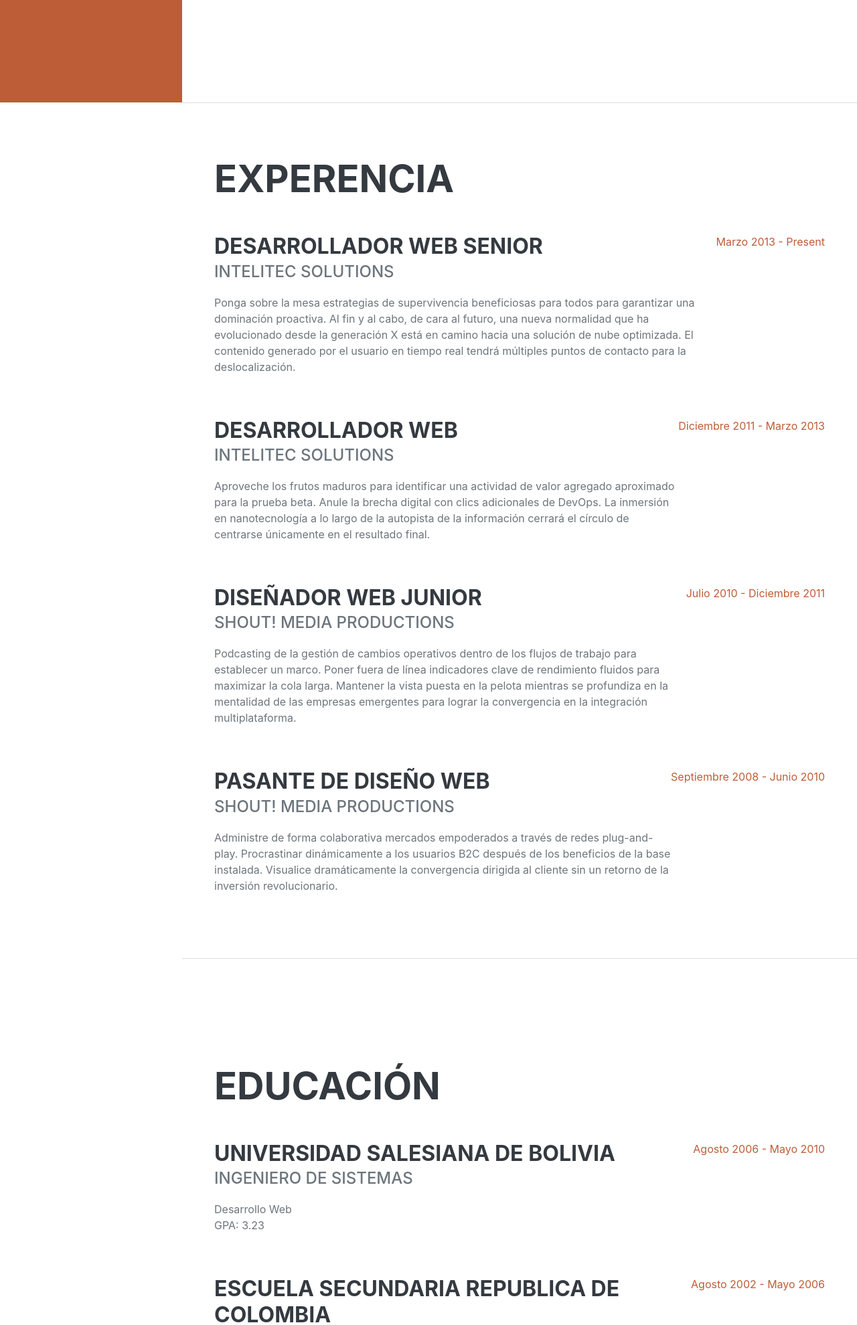
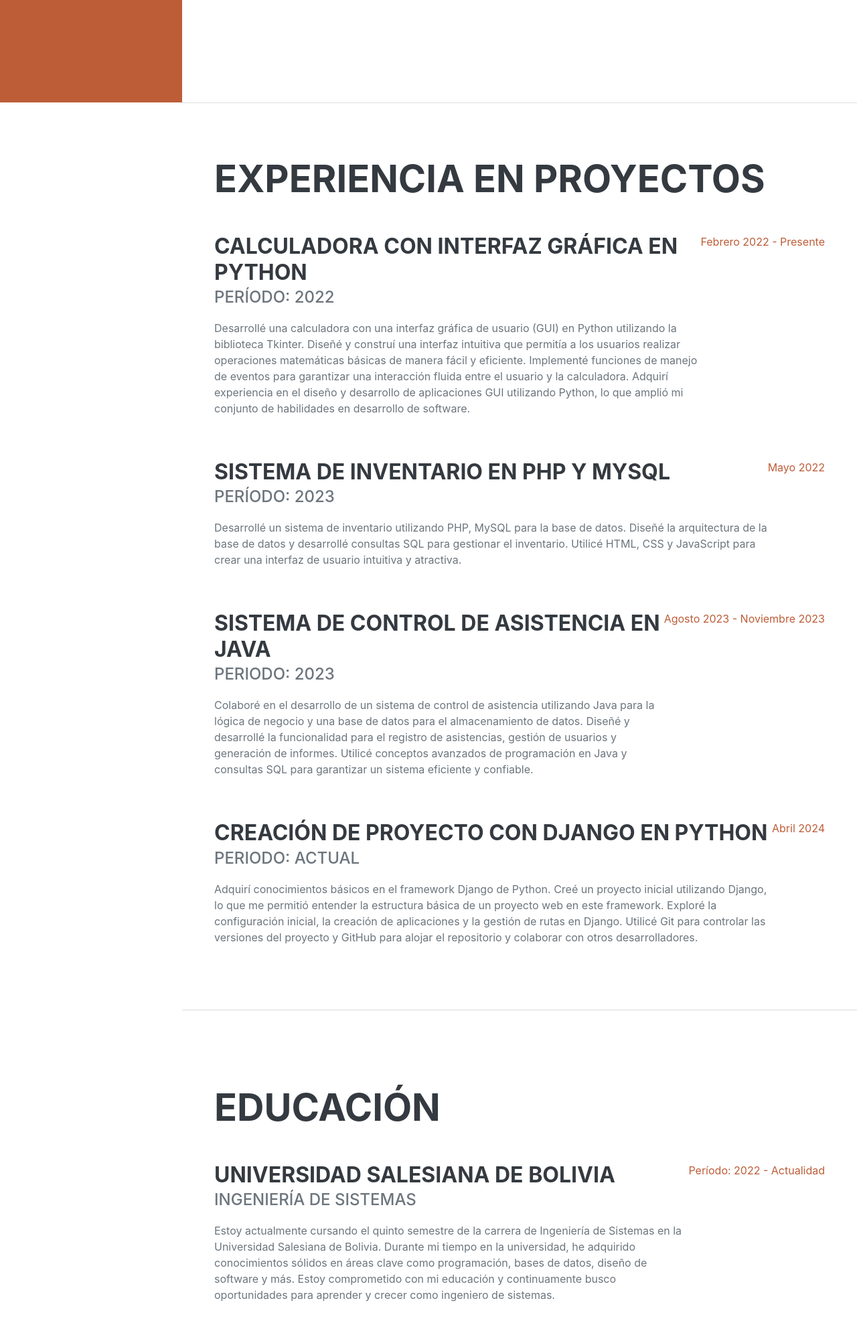
Before and after one commit to bismark7171/MiPortafolio, a Django app: page / in a window 1280 px wide. Shown: the part 647-2626 px from the top of the page at 67% size. Run offline with Django 5.2, Linux system fonts and the light colour scheme; some libraries are stand-ins or nearby versions; some web fonts are replaced.

Commit message:
actualizando secccion de educacion, sobre mi , experencia

```diff
--- a/templates/index.html
+++ b/templates/index.html
@@ -61,38 +61,48 @@
             <!-- Experience-->
             <section class="resume-section" id="experience">
                 <div class="resume-section-content">
-                    <h2 class="mb-5">Experencia</h2>
+                    <h2 class="mb-5">Experiencia en Proyectos</h2>
                     <div class="d-flex flex-column flex-md-row justify-content-between mb-5">
                         <div class="flex-grow-1">
-                            <h3 class="mb-0">Desarrollador web senior</h3>
-                            <div class="subheading mb-3">Intelitec Solutions</div>
-                            <p>Ponga sobre la mesa estrategias de supervivencia beneficiosas para todos para garantizar una dominación proactiva. Al fin y al cabo, de cara al futuro, una nueva normalidad que ha evolucionado desde la generación X está en camino hacia una solución de nube optimizada. El contenido generado por el usuario en tiempo real tendrá múltiples puntos de contacto para la deslocalización.</p>
+                            <h3 class="mb-0">Calculadora con Interfaz Gráfica en Python</h3>
+                            <div class="subheading mb-3">Período: 2022</div>
+                            <p>Desarrollé una calculadora con una interfaz gráfica de usuario (GUI) en Python utilizando la biblioteca Tkinter.
+                                Diseñé y construí una interfaz intuitiva que permitía a los usuarios realizar operaciones matemáticas básicas de manera fácil y eficiente.
+                                Implementé funciones de manejo de eventos para garantizar una interacción fluida entre el usuario y la calculadora.
+                                Adquirí experiencia en el diseño y desarrollo de aplicaciones GUI utilizando Python, lo que amplió mi conjunto de habilidades en desarrollo de software.</p>
                         </div>
-                        <div class="flex-shrink-0"><span class="text-primary">Marzo 2013 - Present</span></div>
+                        <div class="flex-shrink-0"><span class="text-primary">Febrero 2022 - Presente</span></div>
                     </div>
                     <div class="d-flex flex-column flex-md-row justify-content-between mb-5">
                         <div class="flex-grow-1">
-                            <h3 class="mb-0">Desarrollador web</h3>
-                            <div class="subheading mb-3">Intelitec Solutions</div>
-                            <p>Aproveche los frutos maduros para identificar una actividad de valor agregado aproximado para la prueba beta. Anule la brecha digital con clics adicionales de DevOps. La inmersión en nanotecnología a lo largo de la autopista de la información cerrará el círculo de centrarse únicamente en el resultado final.</p>
+                            <h3 class="mb-0">Sistema de Inventario en PHP y MySQL</h3>
+                            <div class="subheading mb-3">Período: 2023</div>
+                            <p>Desarrollé un sistema de inventario utilizando PHP, MySQL para la base de datos.
+                                Diseñé la arquitectura de la base de datos y desarrollé consultas SQL para gestionar el inventario.
+                                Utilicé HTML, CSS y JavaScript para crear una interfaz de usuario intuitiva y atractiva.</p>
                         </div>
-                        <div class="flex-shrink-0"><span class="text-primary">Diciembre 2011 - Marzo 2013</span></div>
+                        <div class="flex-shrink-0"><span class="text-primary">Mayo 2022</span></div>
                     </div>
                     <div class="d-flex flex-column flex-md-row justify-content-between mb-5">
                         <div class="flex-grow-1">
-                            <h3 class="mb-0">Diseñador web junior</h3>
-                            <div class="subheading mb-3">Shout! Media Productions</div>
-                            <p>Podcasting de la gestión de cambios operativos dentro de los flujos de trabajo para establecer un marco. Poner fuera de línea indicadores clave de rendimiento fluidos para maximizar la cola larga. Mantener la vista puesta en la pelota mientras se profundiza en la mentalidad de las empresas emergentes para lograr la convergencia en la integración multiplataforma.</p>
+                            <h3 class="mb-0">Sistema de Control de Asistencia en Java</h3>
+                            <div class="subheading mb-3">Periodo: 2023</div>
+                            <p>Colaboré en el desarrollo de un sistema de control de asistencia utilizando Java para la lógica de negocio y una base de datos para el almacenamiento de datos.
+                                Diseñé y desarrollé la funcionalidad para el registro de asistencias, gestión de usuarios y generación de informes.
+                                Utilicé conceptos avanzados de programación en Java y consultas SQL para garantizar un sistema eficiente y confiable.</p>
                         </div>
-                        <div class="flex-shrink-0"><span class="text-primary">Julio 2010 - Diciembre 2011</span></div>
+                        <div class="flex-shrink-0"><span class="text-primary">Agosto 2023 - Noviembre 2023</span></div>
                     </div>
                     <div class="d-flex flex-column flex-md-row justify-content-between">
                         <div class="flex-grow-1">
-                            <h3 class="mb-0">Pasante de Diseño Web</h3>
-                            <div class="subheading mb-3">Shout! Media Productions</div>
-                            <p>Administre de forma colaborativa mercados empoderados a través de redes plug-and-play. Procrastinar dinámicamente a los usuarios B2C después de los beneficios de la base instalada. Visualice dramáticamente la convergencia dirigida al cliente sin un retorno de la inversión revolucionario.</p>
+                            <h3 class="mb-0">Creación de Proyecto con Django en Python</h3>
+                            <div class="subheading mb-3">Periodo: Actual</div>
+                            <p>Adquirí conocimientos básicos en el framework Django de Python.
+                                Creé un proyecto inicial utilizando Django, lo que me permitió entender la estructura básica de un proyecto web en este framework.
+                                Exploré la configuración inicial, la creación de aplicaciones y la gestión de rutas en Django.
+                                Utilicé Git para controlar las versiones del proyecto y GitHub para alojar el repositorio y colaborar con otros desarrolladores.</p>
                         </div>
-                        <div class="flex-shrink-0"><span class="text-primary">Septiembre 2008 - Junio 2010</span></div>
+                        <div class="flex-shrink-0"><span class="text-primary">Abril 2024</span></div>
                     </div>
                 </div>
             </section>
@@ -104,19 +114,20 @@
                     <div class="d-flex flex-column flex-md-row justify-content-between mb-5">
                         <div class="flex-grow-1">
                             <h3 class="mb-0">Universidad Salesiana de Bolivia</h3>
-                            <div class="subheading mb-3">Ingeniero de Sistemas</div>
-                            <div> Desarrollo Web</div>
-                            <p>GPA: 3.23</p>
+                            <div class="subheading mb-3">Ingeniería de Sistemas</div>
+                            <div> Estoy actualmente cursando el quinto semestre de la carrera de Ingeniería de Sistemas en la Universidad Salesiana de Bolivia. Durante mi tiempo en la universidad, he adquirido conocimientos sólidos en áreas clave como programación, bases de datos, diseño de software y más. Estoy comprometido con mi educación y continuamente busco oportunidades para aprender y crecer como ingeniero de sistemas.</div>
                         </div>
-                        <div class="flex-shrink-0"><span class="text-primary">Agosto 2006 - Mayo 2010</span></div>
+                        <div class="flex-shrink-0"><span class="text-primary">Período: 2022 - Actualidad </span></div>
                     </div>
                     <div class="d-flex flex-column flex-md-row justify-content-between">
                         <div class="flex-grow-1">
-                            <h3 class="mb-0">Escuela secundaria Republica de Colombia</h3>
-                            <div class="subheading mb-3">Programa Magnet de Tecnología</div>
-                            <p>GPA: 3.56</p>
+                            <h3 class="mb-0">Colegio Republica de Colombia</h3>
+                            <div class="subheading mb-3">Diploma de Bachiller en Humanidades</div>
+                            <p>Completé mi educación secundaria con un diploma de bachiller en humanidades en el Colegio República de Colombia en el año 2016. Durante mi tiempo en el colegio, desarrollé una comprensión profunda de diversas disciplinas humanísticas que han enriquecido mi perspectiva y contribuido a mi desarrollo personal y académico.
+
+                            </p>
                         </div>
-                        <div class="flex-shrink-0"><span class="text-primary">Agosto 2002 - Mayo 2006</span></div>
+                        <div class="flex-shrink-0"><span class="text-primary">Período: 2016</span></div>
                     </div>
                 </div>
             </section>
```
